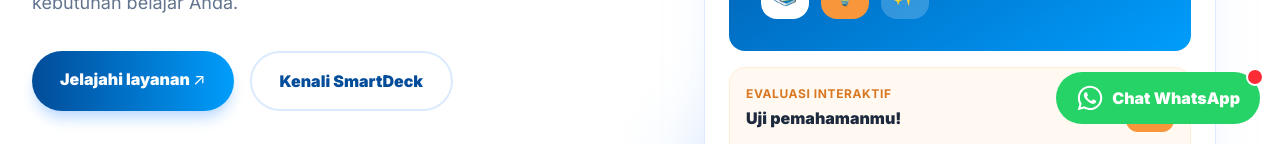
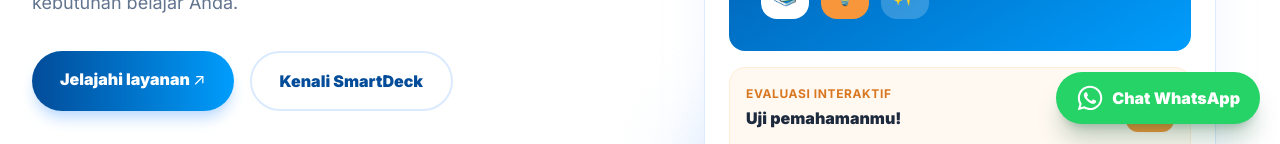
Before and after one commit to smartdeck26-tech/smart-deck, a React (Vite) app: page / in a window 1280 px wide. Shown: the part 656-800 px from the top of the page. Built offline with nearby package versions, Linux system fonts and the light colour scheme; no server answers.

Commit message:
update wa

```diff
--- a/index.css
+++ b/index.css
@@ -109,53 +109,22 @@ a.rounded-full:active, form button:active, header button:active { scale: 0.97; }
   .wa-ring { display: none; }
 }
 
-/* ---- Tombol WhatsApp mengambang: kedip menarik perhatian ---- */
-.wa-float { animation: wa-pulse 1.8s ease-in-out infinite; }
-@keyframes wa-pulse {
-  0%, 100% { transform: scale(1); }
-  50% { transform: scale(1.1); }
-}
-
-/* cahaya hijau menyebar keluar */
-.wa-btn { animation: wa-glow 1.8s ease-out infinite; }
-@keyframes wa-glow {
-  0% {
-    box-shadow: 0 10px 15px -3px rgba(20, 83, 45, 0.25), 0 0 0 0 rgba(37, 211, 102, 0.85);
-  }
-  70%, 100% {
-    box-shadow: 0 10px 15px -3px rgba(20, 83, 45, 0.25), 0 0 0 22px rgba(37, 211, 102, 0);
-  }
-}
-
-/* ikon bergoyang sebentar, lalu diam */
-.wa-icon { transform-origin: 50% 60%; animation: wa-wiggle 4s ease-in-out infinite; }
-@keyframes wa-wiggle {
-  0%, 30%, 100% { transform: rotate(0deg); }
-  4% { transform: rotate(-16deg); }
-  8% { transform: rotate(14deg); }
-  12% { transform: rotate(-12deg); }
-  16% { transform: rotate(10deg); }
-  20% { transform: rotate(-6deg); }
-  24% { transform: rotate(0deg); }
-}
-
-/* titik merah berkedip */
-.wa-dot { animation: wa-blink 1s steps(1, end) infinite; }
+/* ---- Tombol WhatsApp mengambang: kedip-kedip ---- */
+.wa-blink { animation: wa-blink 2.4s ease-in-out infinite; }
 @keyframes wa-blink {
-  0%, 100% { opacity: 1; }
-  50% { opacity: 0.15; }
+  0%, 40%, 100% { opacity: 1; filter: brightness(1); }
+  10%, 30% { opacity: 0.25; filter: brightness(1.3); }
+  20% { opacity: 1; filter: brightness(1); }
 }
 
 /* berhenti saat disorot, supaya mudah diklik */
-.wa-float:hover,
-.wa-float:hover * { animation-play-state: paused; }
+.wa-blink:hover { animation: none; }
 
-/* kurangi animasi: tanpa gerak, tetap berkedip lewat transparansi */
+/* kurangi animasi: kedip pelan saja */
 @media (prefers-reduced-motion: reduce) {
-  .wa-float, .wa-icon { animation: none !important; }
-  .wa-btn { animation: wa-fade 2s ease-in-out infinite !important; box-shadow: 0 10px 15px -3px rgba(20, 83, 45, 0.25); }
-  @keyframes wa-fade {
+  .wa-blink { animation: wa-blink-soft 2.4s ease-in-out infinite !important; }
+  @keyframes wa-blink-soft {
     0%, 100% { opacity: 1; }
-    50% { opacity: 0.6; }
+    50% { opacity: 0.55; }
   }
 }
--- a/src/partials/WhatsAppFloat.jsx
+++ b/src/partials/WhatsAppFloat.jsx
@@ -4,28 +4,20 @@ import { trackClick } from "../lib/track";
 
 export default function WhatsAppFloat() {
   return (
-    <div
-      className="wa-float fixed z-50"
+    <a
+      href={waLink("Halo SmartDeck, saya ingin konsultasi tentang media pembelajaran.")}
+      target="_blank"
+      rel="noopener noreferrer"
+      onClick={() => trackClick("float")}
+      aria-label="Chat SmartDeck lewat WhatsApp"
       style={{
         right: "max(1.25rem, env(safe-area-inset-right))",
         bottom: "max(1.25rem, env(safe-area-inset-bottom))",
       }}
+      className="wa-blink fixed z-50 flex items-center gap-2 rounded-full bg-[#25D366] p-4 font-extrabold text-white shadow-xl shadow-green-900/25 transition hover:-translate-y-1 hover:bg-[#1ebe5b] sm:px-5 sm:py-3"
     >
-      <a
-        href={waLink("Halo SmartDeck, saya ingin konsultasi tentang media pembelajaran.")}
-        target="_blank"
-        rel="noopener noreferrer"
-        onClick={() => trackClick("float")}
-        aria-label="Chat SmartDeck lewat WhatsApp"
-        className="wa-btn relative flex items-center gap-2 rounded-full bg-[#25D366] p-4 font-extrabold text-white transition hover:-translate-y-1 hover:bg-[#1ebe5b] sm:px-5 sm:py-3"
-      >
-        <FaWhatsapp className="wa-icon h-7 w-7" aria-hidden="true" />
-        <span className="hidden sm:inline">Chat WhatsApp</span>
-        <span
-          aria-hidden="true"
-          className="wa-dot absolute -right-0.5 -top-0.5 h-3.5 w-3.5 rounded-full bg-red-500 ring-2 ring-white"
-        />
-      </a>
-    </div>
+      <FaWhatsapp className="h-7 w-7" aria-hidden="true" />
+      <span className="hidden sm:inline">Chat WhatsApp</span>
+    </a>
   );
 }
```
